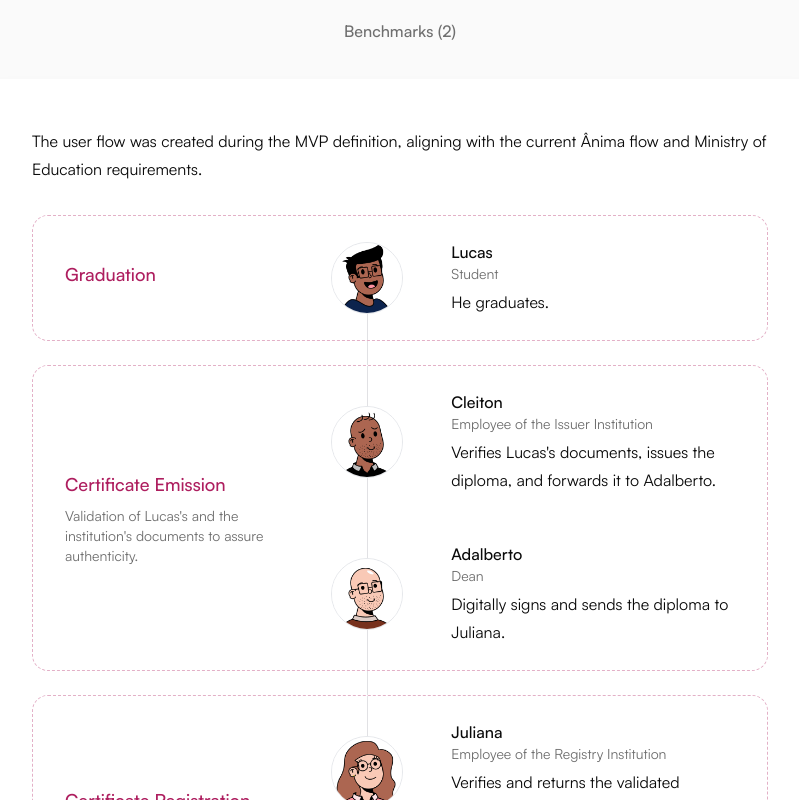
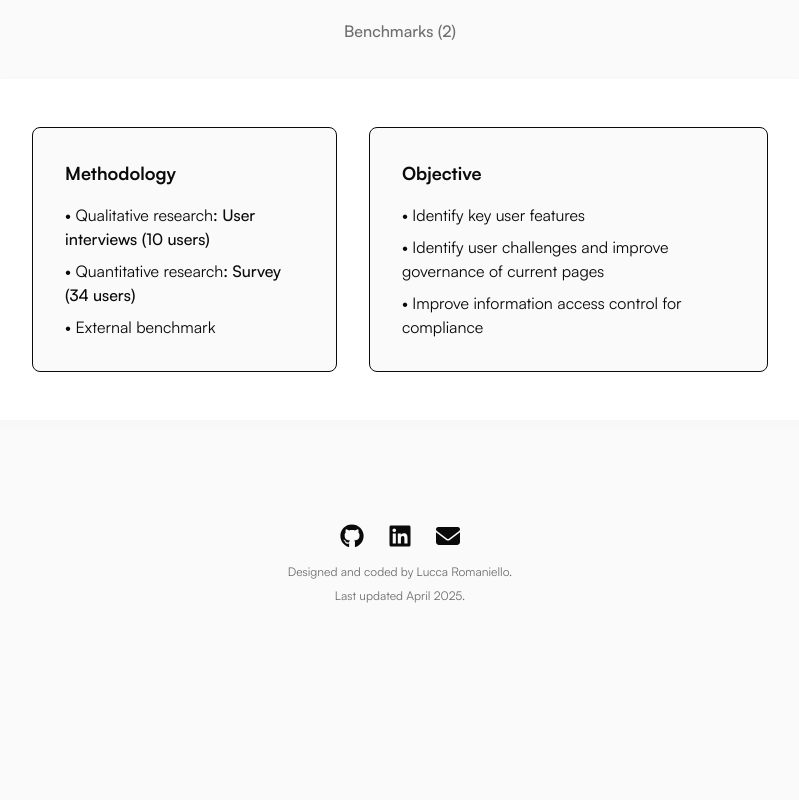
Before and after one commit to luccaromaniello/portfolio, a Next.js app: page /design/abinbev in a window 1280 px wide. Shown: the part 4240-5040 px from the top of the page, without its empty margins (240-1039 px from the left). After the commit the page ends 4916 px from the top, so only its background shows below. Built offline with nearby package versions, Linux system fonts and the light colour scheme.

Commit message:
Adds methodology and objective of research

```diff
--- /dev/null
+++ b/src/components/cases/abinbev/ListCard/index.tsx
@@ -0,0 +1,37 @@
+import "@/styles/cards.css";
+
+interface ListCardProps {
+  title: string;
+  list: ListItem[];
+}
+
+interface ListItem {
+  text: string;
+  highlight?: string;
+}
+
+const ListCard = ({ title, list }: ListCardProps) => {
+  return (
+    <div
+      className={`flex flex-col gap-4 p-8 bg-background rounded-lg border border-content-primary`}
+    >
+      <h4 className="sm:text-lg font-bold leading-snug sm:leading-normal">
+        {title}
+      </h4>
+      <ul className="flex flex-col gap-2">
+        {list.map((item, index) => (
+          <li key={index}>
+            • {item.text}
+            {item.highlight ? (
+              <span className="font-medium">: {item.highlight}</span>
+            ) : (
+              ""
+            )}
+          </li>
+        ))}
+      </ul>
+    </div>
+  );
+};
+
+export default ListCard;
--- a/src/components/cases/abinbev/Research/index.tsx
+++ b/src/components/cases/abinbev/Research/index.tsx
@@ -1,6 +1,6 @@
 import Tab from "@/components/cases/tabs/Tab";
 import SectionHeading from "@/components/cases/typography/SectionHeading";
-import UserFlow from "@/components/cases/anima/userFlow/UserFlow";
+import ResearchOverview from "@/components/cases/abinbev/ResearchOverview";
 import "@/styles/alignments.css";
 
 const Research = () => {
@@ -8,11 +8,8 @@ const Research = () => {
     {
       title: "Overview",
       type: 1,
-      attributes: {
-        description:
-          "The user flow was created during the MVP definition, aligning with the current Ânima flow and Ministry of Education requirements.",
-      },
-      children: <UserFlow />,
+      attributes: {},
+      children: <ResearchOverview />,
     },
     {
       title: "Interviews and survey",
--- /dev/null
+++ b/src/components/cases/abinbev/ResearchOverview/index.tsx
@@ -0,0 +1,26 @@
+import ListCard from "@/components/cases/abinbev/ListCard";
+
+const ResearchOverview = () => {
+  const methodology = [
+    { text: "Qualitative research", highlight: "User interviews (10 users)" },
+    { text: "Quantitative research", highlight: "Survey (34 users)" },
+    { text: "External benchmark" },
+  ];
+
+  const objective = [
+    { text: "Identify key user features" },
+    {
+      text: "Identify user challenges and improve governance of current pages",
+    },
+    { text: "Improve information access control for compliance" },
+  ];
+
+  return (
+    <div className="flex flex-col sm:flex-row gap-8 h-full">
+      <ListCard title="Methodology" list={methodology} />
+      <ListCard title="Objective" list={objective} />
+    </div>
+  );
+};
+
+export default ResearchOverview;
```
